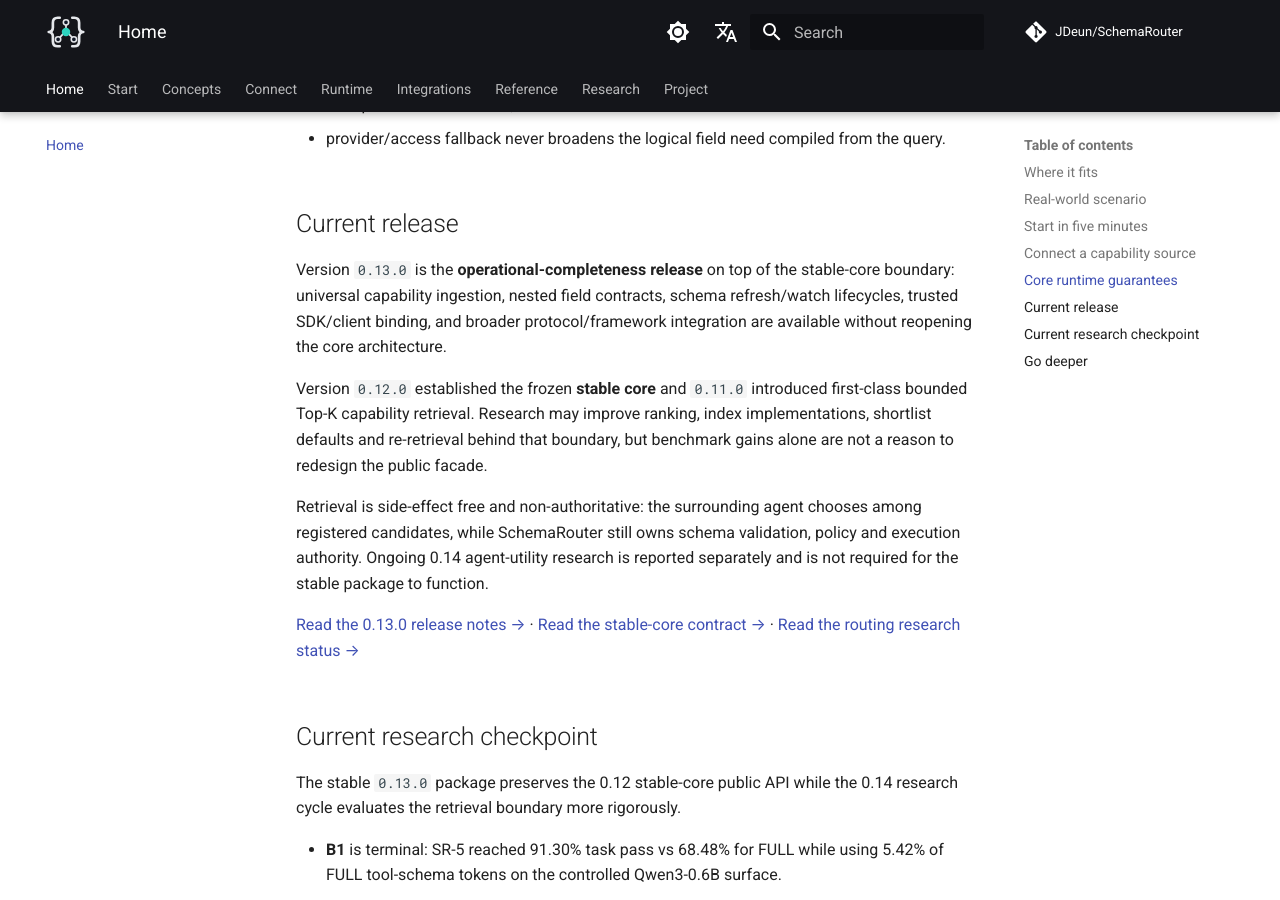
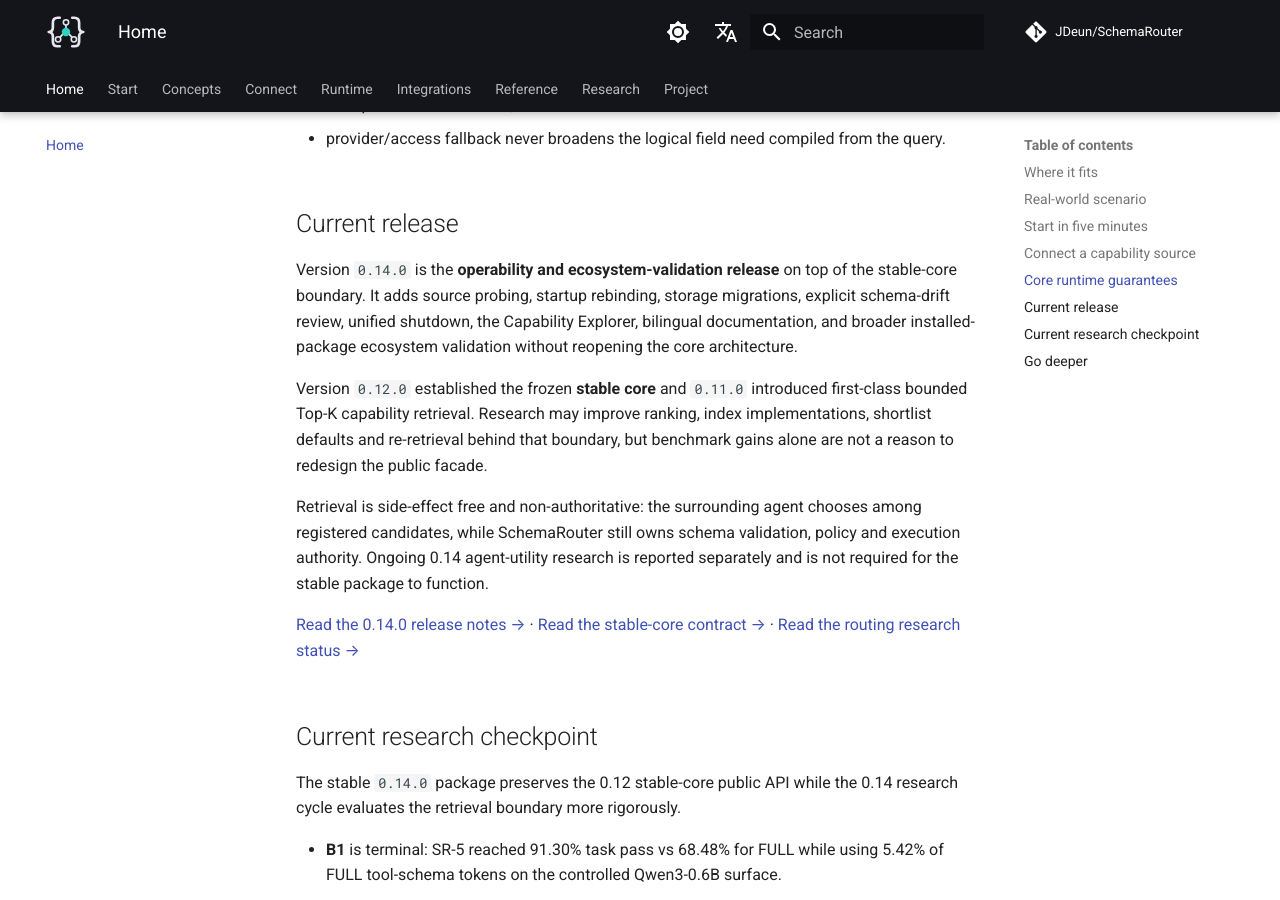
Before and after one commit to JDeun/SchemaRouter, an MkDocs documentation site: the page built from docs/index.md, in a window 1280 px wide and 900 px high, scrolled down 4696 px. Built offline with MkDocs 1.6.1 and Material for MkDocs 9.7.7, drawn with Linux system fonts in a browser that asks for light colours; comment, search, counter and statistics services are not loaded; some of the changed text lies outside the part shown.

```diff
--- a/docs/index.md
+++ b/docs/index.md
@@ -5,7 +5,7 @@
 
 <div class="sr-hero" markdown>
 
-<span class="sr-kicker">SchemaRouter 0.13.0</span>
+<span class="sr-kicker">SchemaRouter 0.14.0</span>
 
 # Put a typed execution boundary between agents and tools
 
@@ -185,10 +185,10 @@ flow and never becomes executable automatically.
 
 ## Current release
 
-Version `0.13.0` is the **operational-completeness release** on top of the stable-core boundary:
-universal capability ingestion, nested field contracts, schema refresh/watch lifecycles, trusted
-SDK/client binding, and broader protocol/framework integration are available without reopening the
-core architecture.
+Version `0.14.0` is the **operability and ecosystem-validation release** on top of the stable-core
+boundary. It adds source probing, startup rebinding, storage migrations, explicit schema-drift
+review, unified shutdown, the Capability Explorer, bilingual documentation, and broader
+installed-package ecosystem validation without reopening the core architecture.
 
 Version `0.12.0` established the frozen **stable core** and `0.11.0` introduced first-class
 bounded Top-K capability retrieval. Research may improve ranking, index implementations, shortlist
@@ -200,13 +200,13 @@ registered candidates, while SchemaRouter still owns schema validation, policy a
 authority. Ongoing 0.14 agent-utility research is reported separately and is not required for the
 stable package to function.
 
-[Read the 0.13.0 release notes →](releases/0.13.0.md) ·
+[Read the 0.14.0 release notes →](releases/0.14.0.md) ·
 [Read the stable-core contract →](stable-core.md) ·
 [Read the routing research status →](research/routing-status.md)
 
 ## Current research checkpoint
 
-The stable `0.13.0` package preserves the 0.12 stable-core public API while the 0.14 research
+The stable `0.14.0` package preserves the 0.12 stable-core public API while the 0.14 research
 cycle evaluates the retrieval boundary more rigorously.
 
 - **B1** is terminal: SR-5 reached 91.30% task pass vs 68.48% for FULL while using
```
